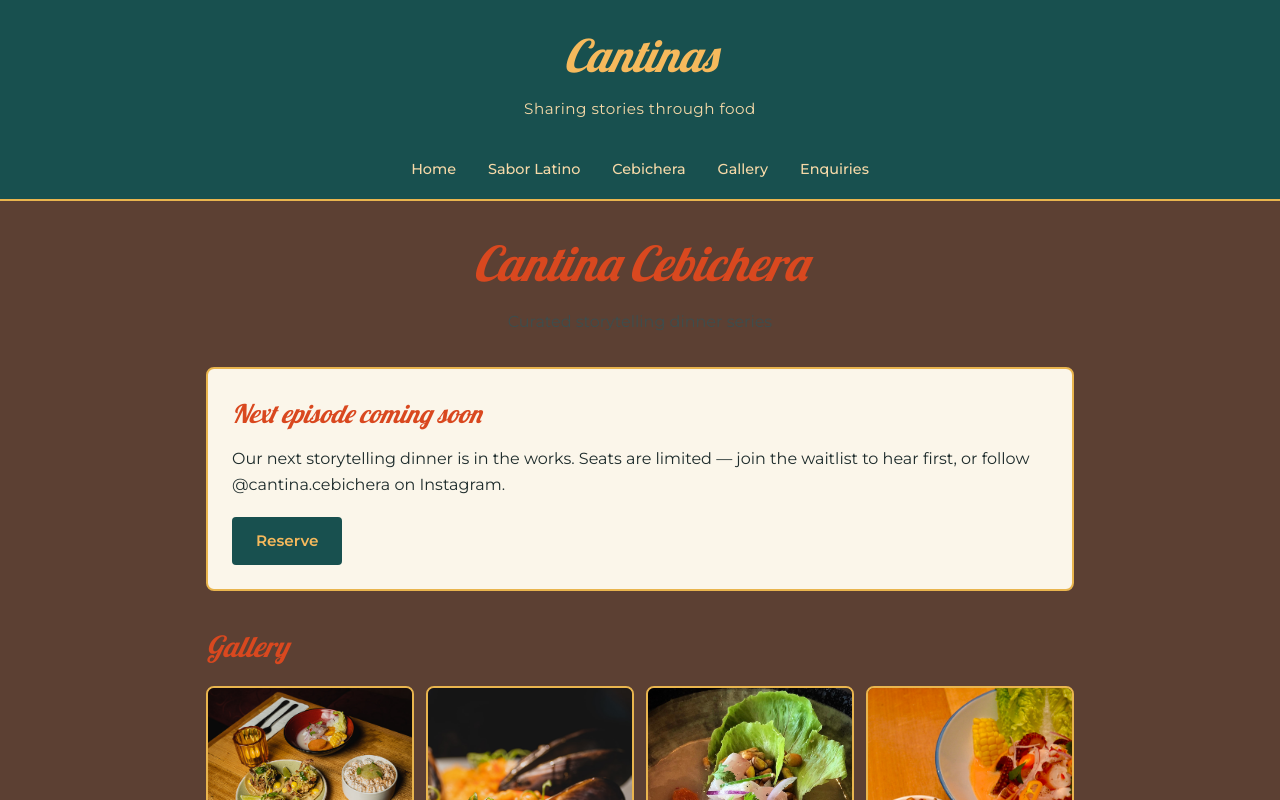
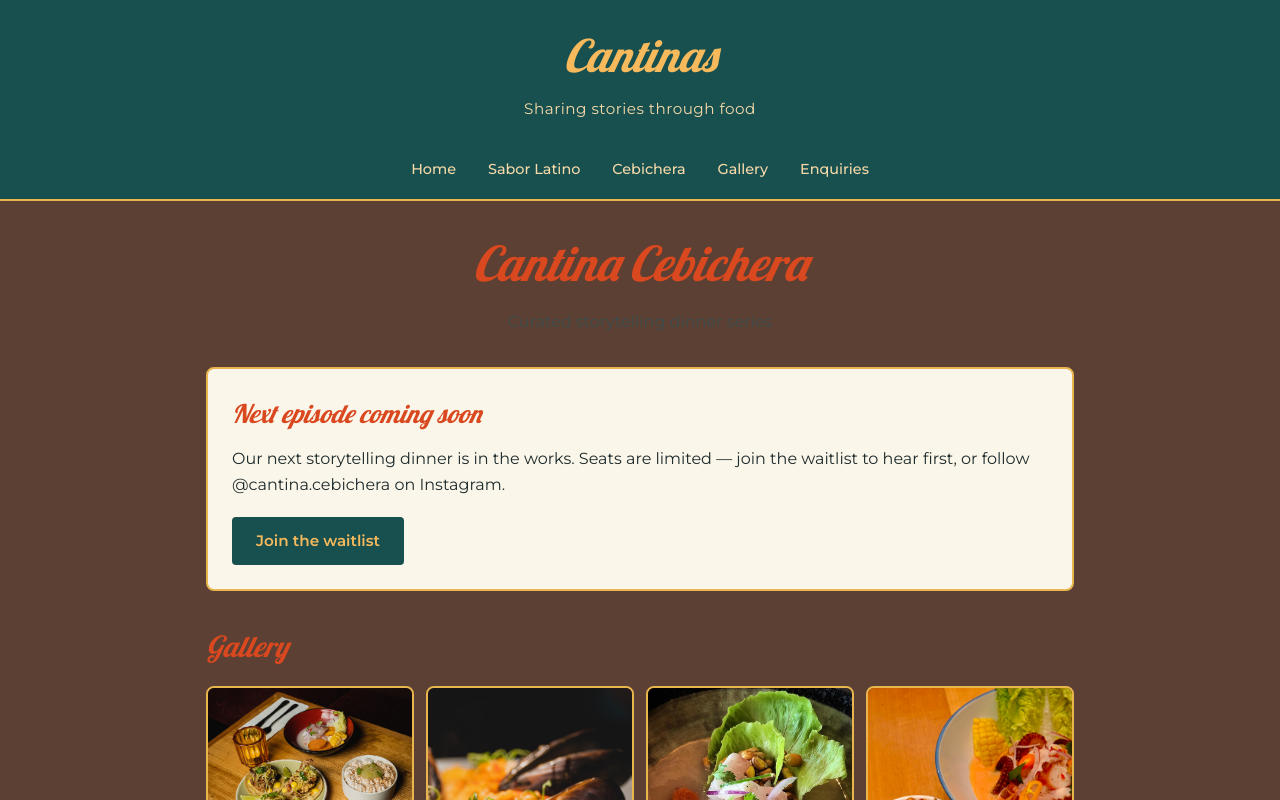
Before and after one commit to Cantina-Sabor-Latino/cantinas-web, a Next.js app: page /cebichera in a window 1280 px wide. Shown: the top 800 px of the page. Built offline with nearby package versions, Linux system fonts and the light colour scheme.

Commit message:
Cebichera: waitlist button

```diff
--- a/app/cebichera/page.tsx
+++ b/app/cebichera/page.tsx
@@ -67,12 +67,12 @@ export default function CebicheraPage() {
             {nextEpisode.text}
           </p>
           <a
-            href={WA("Hi Daniel, I'd like to reserve a seat for Cantina Cebichera.")}
+                        href={WA("Hi Daniel, please add me to the Cantina Cebichera waitlist.")}
             target="_blank"
             rel="noopener noreferrer"
             style={btnStyle}
           >
-            Reserve
+            Join the waitlist
           </a>
         </section>
 
```
